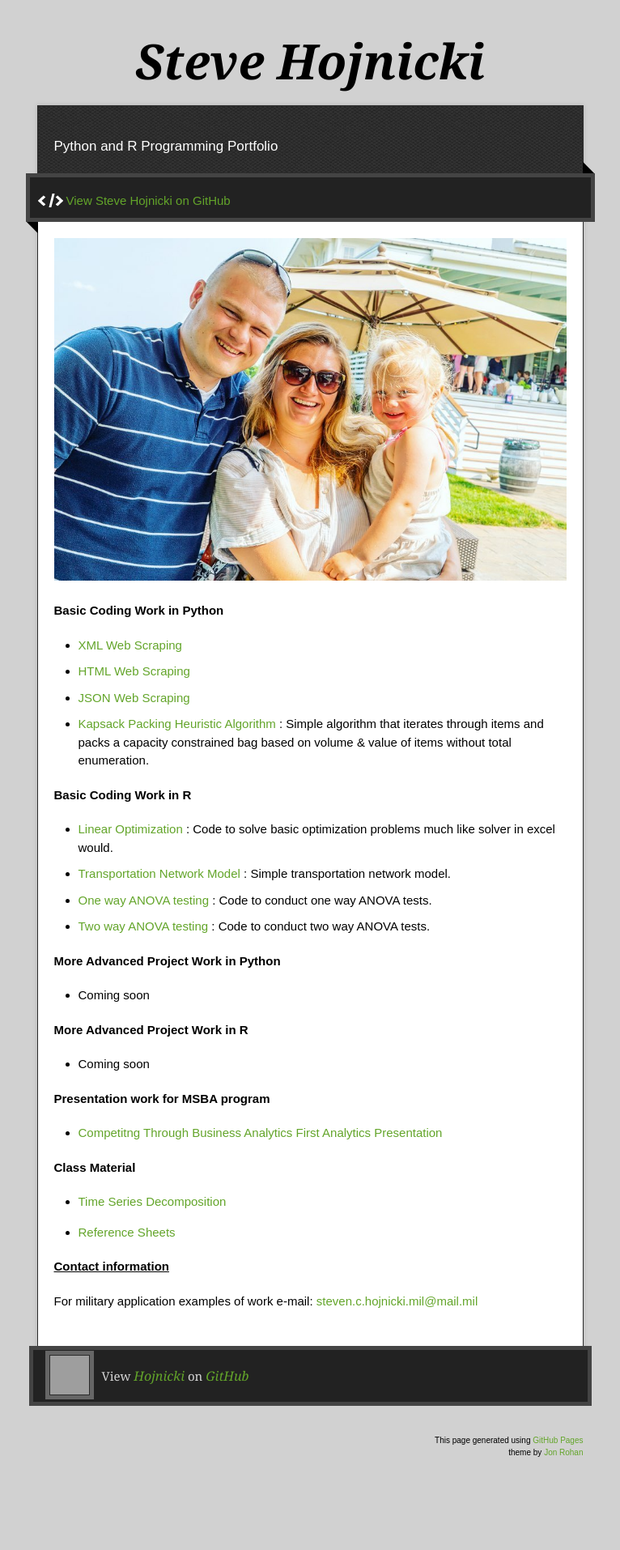
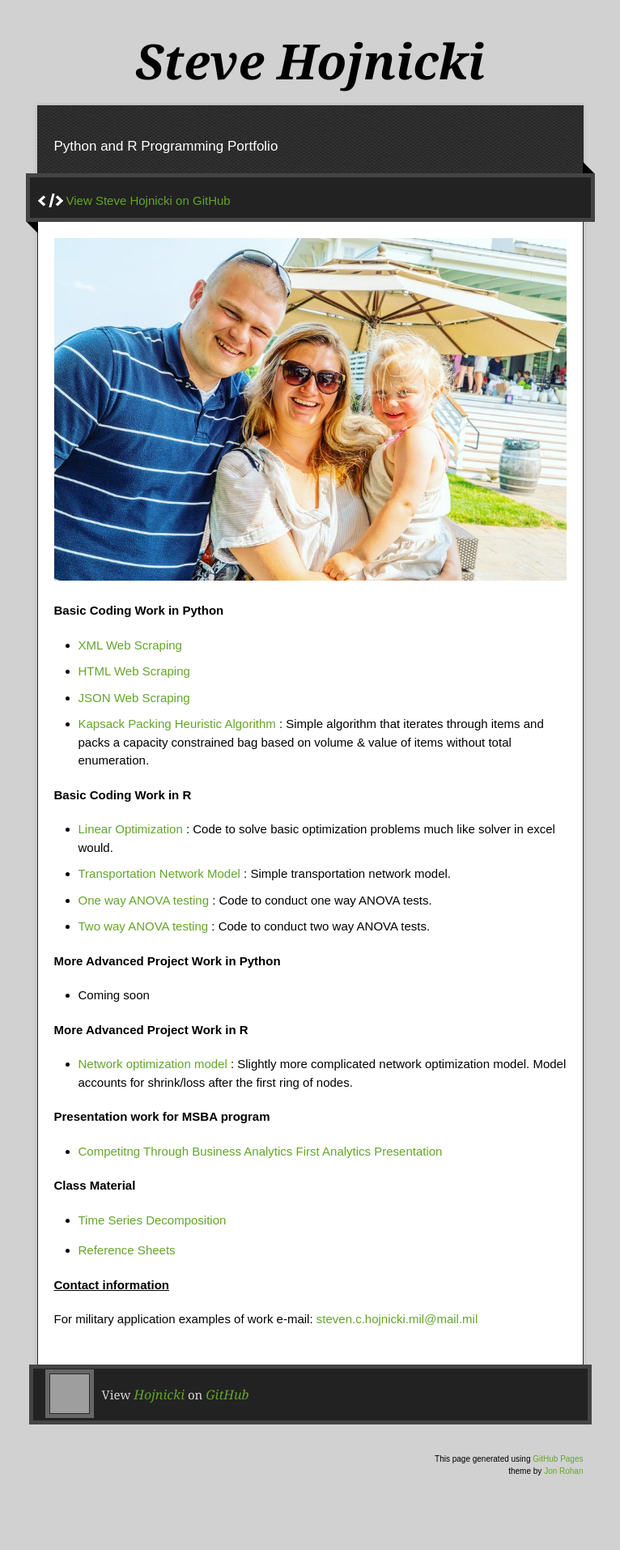
Before and after one commit to Hojnicki/hojnicki.github.io, a Jekyll site: the page built from index.md, in a window 1280 px wide. Shown: the whole page at 81% size, without its empty margins (257-1023 px from the left). Built offline with Jekyll 4.4.1, drawn with Linux system fonts in a browser that asks for light colours; our own code applies the rules of GitHub Pages for plain Markdown files; before the commit the page ends 1891 px from its top, so only the background shows below that; grey boxes are pictures that could not be loaded.

Commit message:
Update index.md

```diff
--- a/index.md
+++ b/index.md
@@ -21,7 +21,7 @@ description: Professional Portfolio: Python and R
 - Coming soon
 
 <b> More Advanced Project Work in R </b>
-- Coming soon
+- [Network optimization model](https://github.com/Hojnicki/advancedcoding/blob/master/Network_Graph.Rmd) : Slightly more complicated network optimization model. Model accounts for shrink/loss after the first ring of nodes.
 
 <b> Presentation work for MSBA program </b>
 
```
